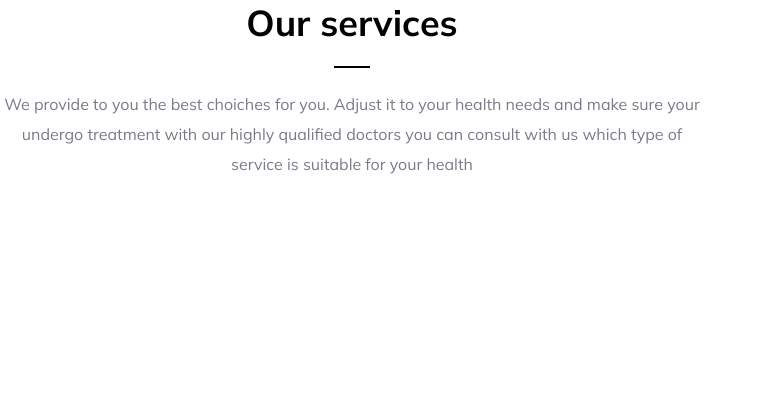
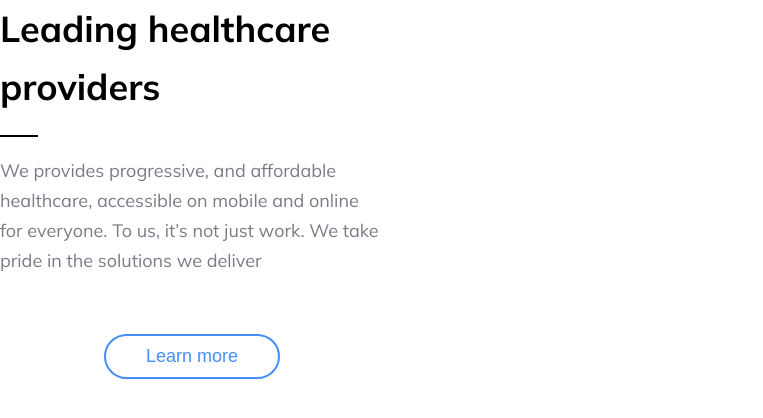
Before and after one commit to muntheoy/react-project, a React (Create React App) app: page / in a window 1280 px wide. Shown: the top 418 px of the page, without its empty margins (0-763 px from the left). Built offline with nearby package versions, Linux system fonts and the light colour scheme.

Commit message:
Create services

```diff
--- a/src/App.tsx
+++ b/src/App.tsx
@@ -5,6 +5,8 @@ import Header from './components/Header';
 import ServicesCard from './components/ServicesCard';
 import ServicesBlock from './components/ServicesBlock';
 import ServicesText from './components/ServicesText';
+import Services from './components/Services';
+import LeadingHealthcare from './components/LeadingHealthcare';
 
 
 function App() {
@@ -12,7 +14,7 @@ function App() {
 
   return (
     <div className="App">
-      <ServicesText/>
+      <LeadingHealthcare/>
     </div>
   );
 }
--- /dev/null
+++ b/src/components/LeadingHealthcare.tsx
@@ -0,0 +1,20 @@
+import React from "react";
+import "../styles/LeadingHealthcare.css"
+
+const LeadingHealthcare: React.FC = () => {
+    const title = 'Leading healthcare providers';
+    const subtitle = 'We provides progressive, and affordable healthcare, accessible on mobile and online for everyone. To us, it’s not just work. We take pride in the solutions we deliver'
+    const buttonText = 'Learn more'
+    return (
+        <div style={{width: '30%'}}>
+            <div className="LeadingHealthcare-text">
+                <span className="LeadingHealthcare-title">{title}</span>
+                <div className="LeadingHealthcare-line"></div>
+                <span className="LeadingHealthcare-subtitle">{subtitle}</span>
+            </div>
+            <button className="LeadingHealthcare-button">{buttonText}</button>
+        </div>
+    )
+}
+
+export default LeadingHealthcare;
--- /dev/null
+++ b/src/components/Services.tsx
@@ -0,0 +1,24 @@
+import React from "react";
+import "../styles/Services.css";
+import ServicesText from "./ServicesText";
+import ServicesBlock from "./ServicesBlock";
+
+const Services: React.FC = () => {
+    return(
+        <div style={{ display: 'flex', flexDirection: 'column', alignItems: 'center' }}>
+        <ServicesText />
+        <div style={{ display: 'flex', justifyContent: 'center'}}>
+          <div style={{ position: 'relative', zIndex: 1, display: 'flex', margin: 'auto'}}>
+            <ServicesBlock />
+          </div>
+          <div style={{zIndex: 0, display: 'flex', }}>
+            <img src={require("../assets/images/services-illustration-1.png")} style={{ width: '40%', position: 'fixed', left: '0%', top: '20%' }} />
+            <img src={require("../assets/images/services-illustration-2.png")} style={{ width: '10%', position: 'fixed', right: '0%' }} />
+          </div>
+        </div>
+      </div>
+    )
+}
+
+export default Services;
+export{}
--- a/src/components/ServicesBlock.tsx
+++ b/src/components/ServicesBlock.tsx
@@ -2,7 +2,7 @@ import React from "react";
 import ServicesCard from "./ServicesCard";
 import "../styles/ServicesBlock.css"
 
-const servicesData = [
+export const servicesData = [
   {
     icon: require("../assets/images/servis-card-icon-1.png"),
     title: 'Search doctor',
@@ -47,4 +47,3 @@ const ServicesContainer: React.FC = () => {
 };
 
 export default ServicesContainer;
-export{};
--- /dev/null
+++ b/src/styles/LeadingHealthcare.css
@@ -0,0 +1,43 @@
+.LeadingHealthcare{
+    display: flex;
+    flex-direction: column;
+    align-items: flex-start;
+}
+
+.LeadingHealthcare-text{
+    display: flex;
+    flex-direction: column;
+    text-align: left;
+}
+
+.LeadingHealthcare-title{
+    font-size: 36px;
+    line-height: 58px;
+    font-family: "MulishBold";
+    margin-bottom: 5%;
+}
+
+.LeadingHealthcare-subtitle{
+    font-size: 18px;
+    line-height: 30px;
+    font-family: "MulishRegular";
+    color: #7D7987;
+    margin-bottom: 15%;
+}
+
+.LeadingHealthcare-line{
+    background-color: black;
+  width: 10%;
+  height: 2px;
+  margin-bottom: 5%;
+}
+
+.LeadingHealthcare-button{
+    font-size: 18px;
+    background-color: white;
+    border-radius: 40px;
+    padding: 10px 40px;
+    color: #458FF6;
+    border: 2px solid #458FF6;
+
+}
--- a/src/styles/ServicesBlock.css
+++ b/src/styles/ServicesBlock.css
@@ -1,5 +1,6 @@
 .ServicesBlock {
     display: flex;
     flex-flow: row wrap;
-
+    width: 75%;
+    margin: auto;
 }
--- a/src/styles/ServicesText.css
+++ b/src/styles/ServicesText.css
@@ -3,6 +3,7 @@
     display: flex;
     flex-direction: column;
     align-items: center;
+
 
 }
 
--- a/vite.config.ts
+++ b/vite.config.ts
@@ -0,0 +1,8 @@
+// vite.config.ts
+import { defineConfig } from 'vite';
+
+export default defineConfig({
+  build: {
+    assetsInlineLimit: 0,
+  },
+});
```
Also changed, not shown: src/assets/images/services-illustration-2.png (added), src/styles/Services.css (added), 1 other file (tests, documents, lock files or other folders).
